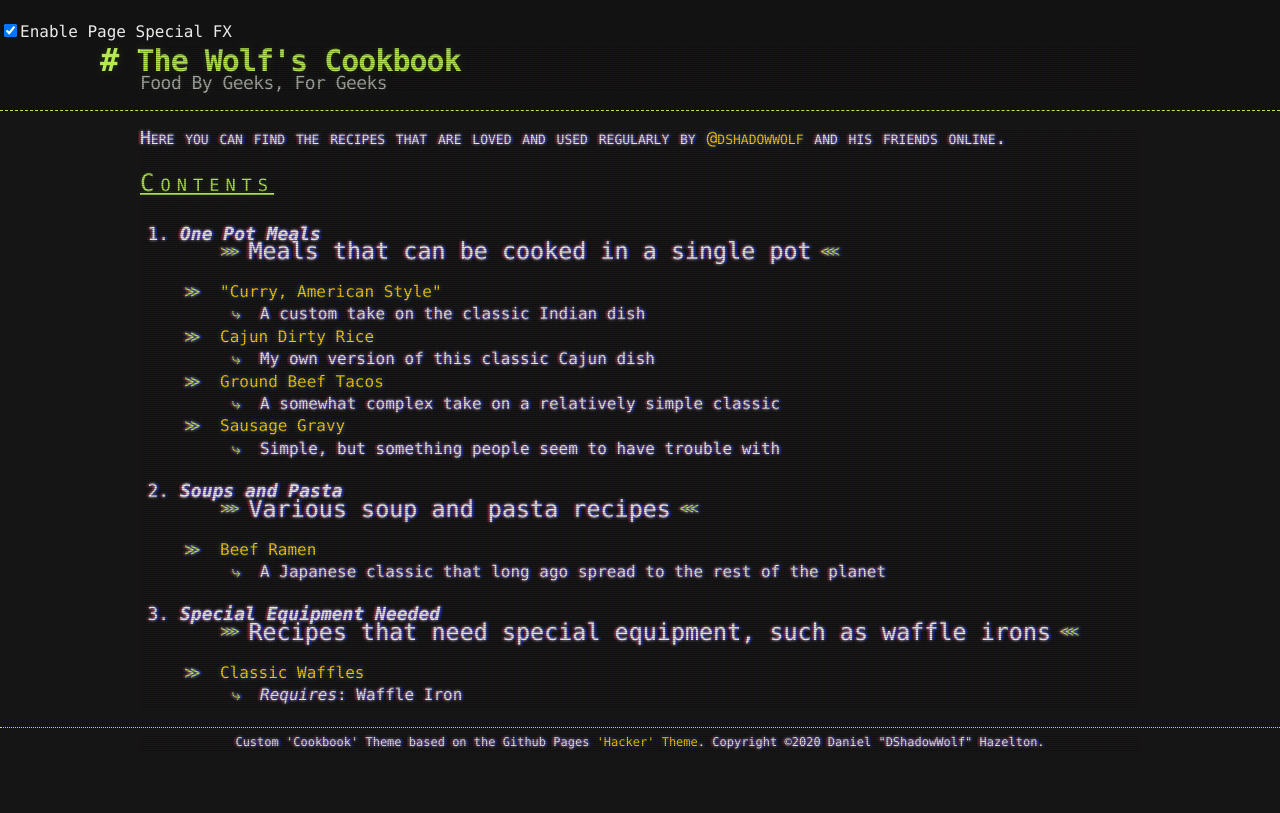
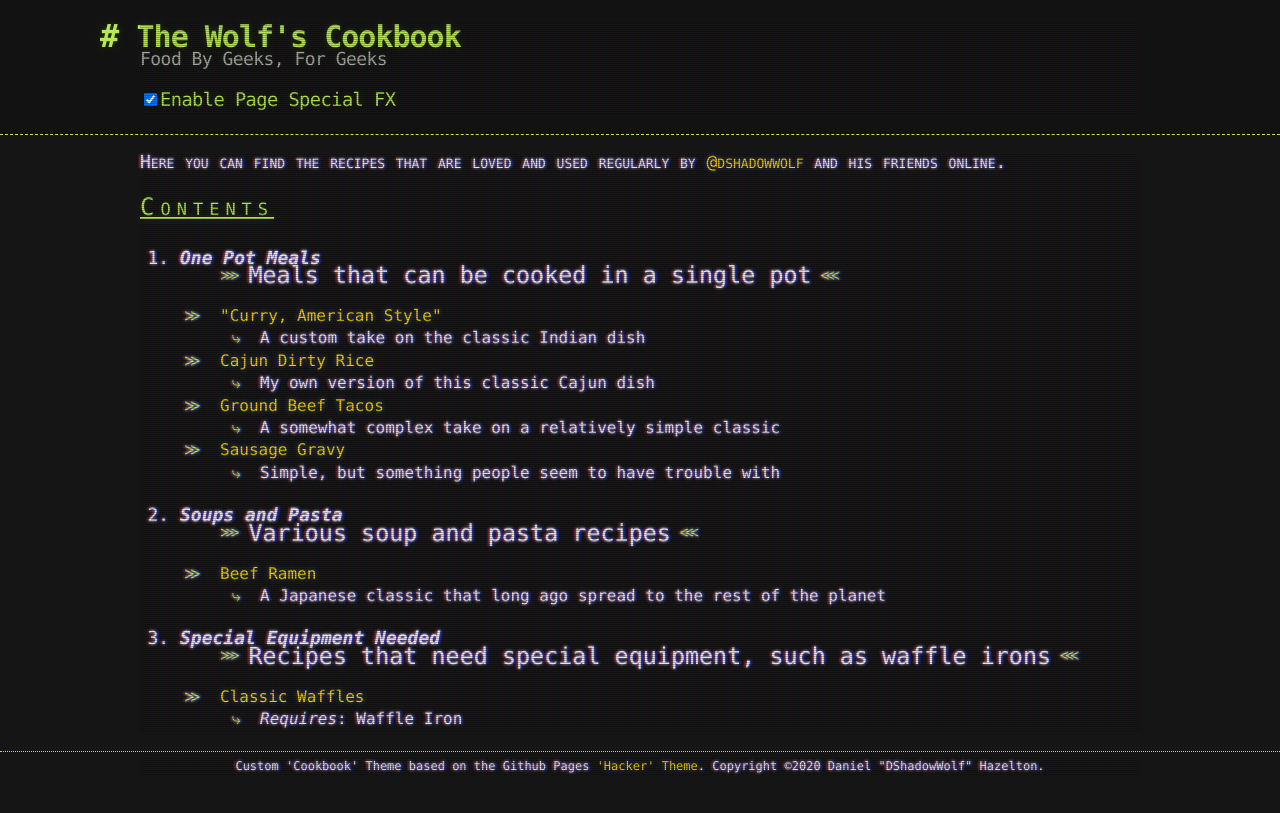
Before and after one commit to dshadowwolf/dshadowwolf.github.io, a Jekyll site: the page built from index.html, in a window 1280 px wide. Shown: the top 813 px of the page. Built offline with Jekyll 4.4.1, drawn with Linux system fonts in a browser that asks for light colours.

Commit message:
...blargh - forgot to include the HTML changes...

```diff
--- a/_includes/header.html
+++ b/_includes/header.html
@@ -43,11 +43,11 @@
 
     <body>
       <header>
-	<div class="controls"><input type="checkbox" id="sfx" name="sfx" value="ON" checked/><label for="sfx">Enable Page Special FX</label></div>
             <div class="container">
                 <a id="a-title" href="{{ '/' | relative_url }}">
                     <h1>{{ site.title | default: "You Need A Title" }}</h1>
                 </a>
                 <h2>{{ site.description | default: "And A Tagline" }}</h2>
+		<h3><input type="checkbox" id="sfx" name="sfx" value="ON" checked/><label for="sfx">Enable Page Special FX</label></h3>
             </div>
         </header>
```
